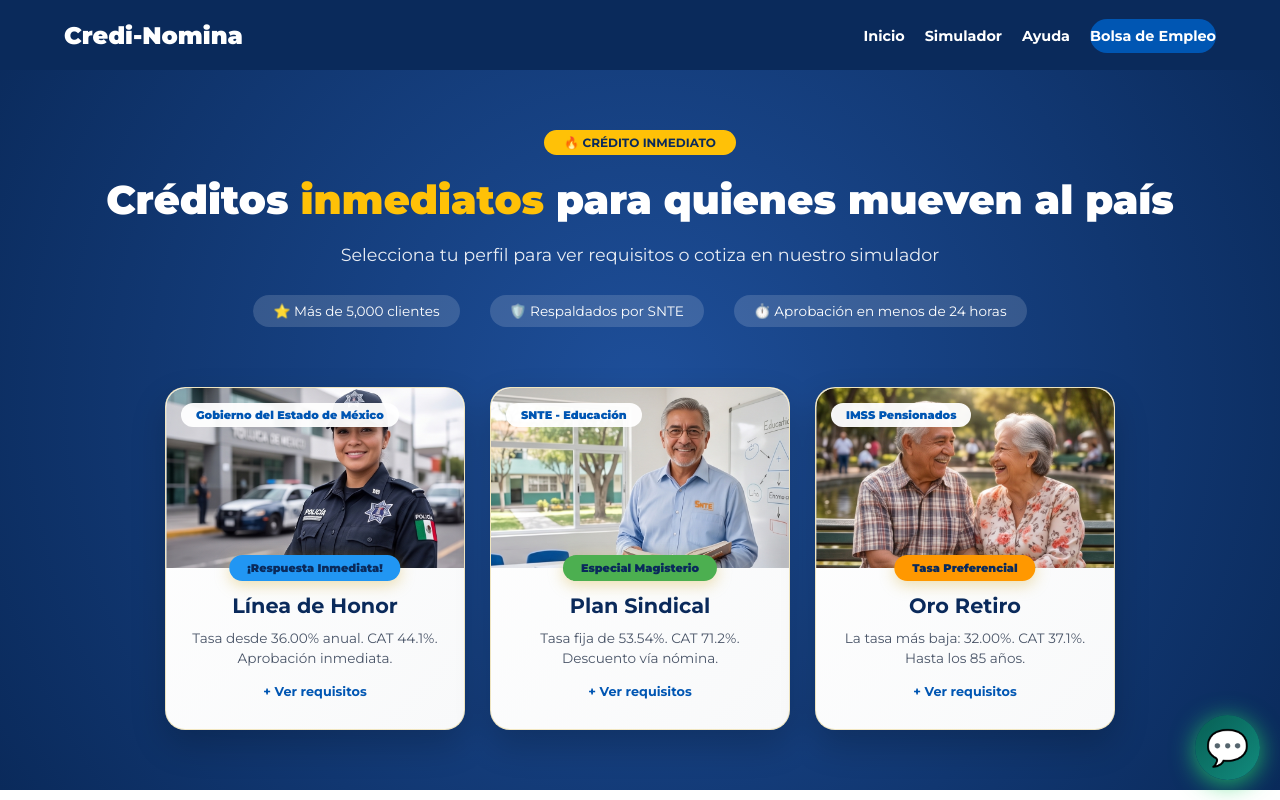
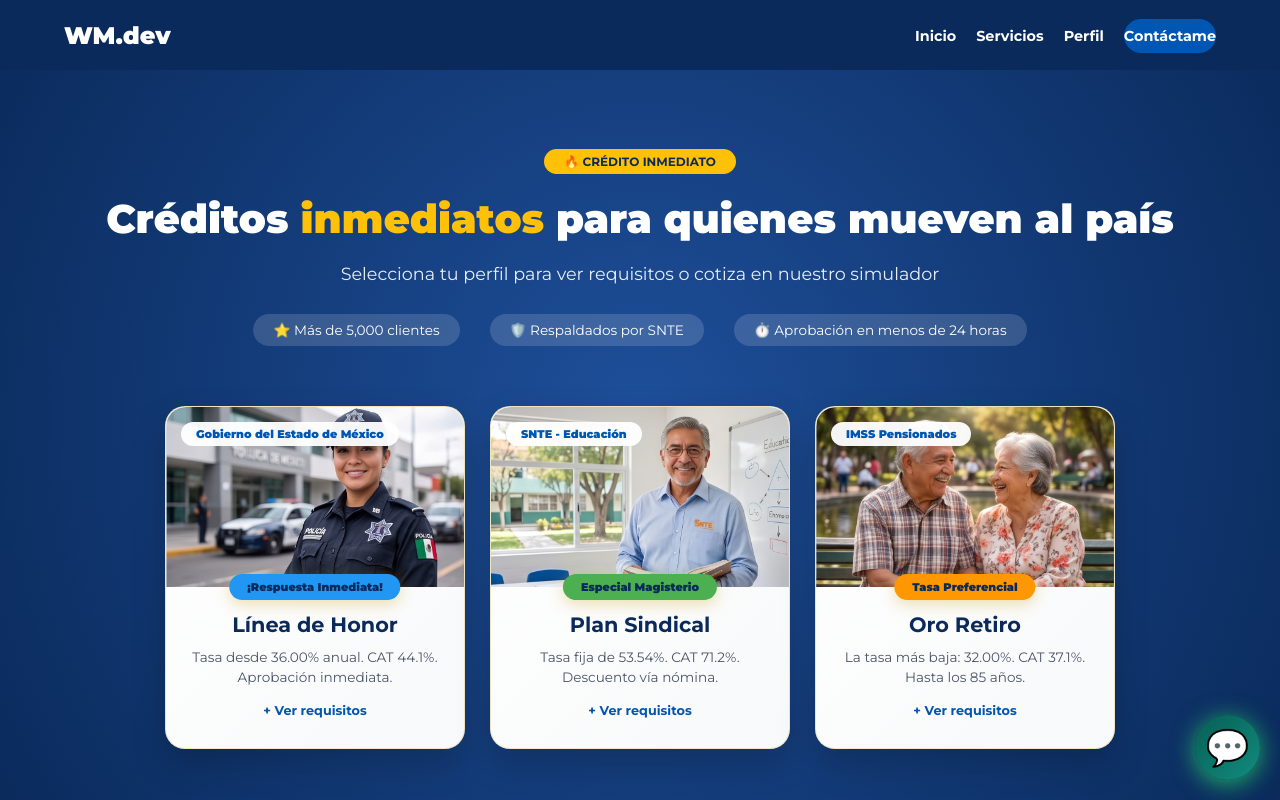
Before and after one commit to williaml1223/creditos, a website: page index.html in a window 1280 px wide. Shown: the top 800 px of the page. Drawn offline with Linux system fonts and the light colour scheme.

Commit message:
Revamp navbar and add mobile menu functionality

```diff
--- a/index.html
+++ b/index.html
@@ -41,15 +41,16 @@
     </a>
 
     <!-- NAVBAR CON MENÚ HAMBURGUESA -->
-    <nav class="navbar">
-        <div class="logo">Credi-Nomina</div>
-        <div class="menu-icon" onclick="toggleMenu()">
-            <svg width="28" height="28" viewBox="0 0 24 24" fill="none" xmlns="http://www.w3.org/2000/svg">
-                <path d="M3 12H21" stroke="white" stroke-width="2" stroke-linecap="round"/>
-                <path d="M3 6H21" stroke="white" stroke-width="2" stroke-linecap="round"/>
-                <path d="M3 18H21" stroke="white" stroke-width="2" stroke-linecap="round"/>
-            </svg>
-        </div>
+  <nav class="navbar">
+    <div class="logo">WM<span>.dev</span></div>
+    <button class="menu-btn" id="menuBtn">☰</button>
+    <ul class="nav-links" id="navLinks">
+        <li><a href="#inicio">Inicio</a></li>
+        <li><a href="#servicios">Servicios</a></li>
+        <li><a href="#perfil">Perfil</a></li>
+        <li><a href="https://wa.me/584248548251" target="_blank" class="btn-empleo">Contáctame</a></li>
+    </ul>
+</nav>
         <ul class="nav-links">
             <li><a href="#inicio" onclick="closeMenu()">Inicio</a></li>
             <li><a href="#servicios" onclick="closeMenu()">Simulador</a></li>
@@ -366,7 +367,23 @@
                 document.getElementById('res-pension').innerText = "$ 0";
             }
         }
+        // Menú hamburguesa para móvil
+const menuBtn = document.getElementById('menuBtn');
+const navLinks = document.getElementById('navLinks');
 
+if (menuBtn && navLinks) {
+    menuBtn.addEventListener('click', function() {
+        navLinks.classList.toggle('active');
+    });
+
+    // Cerrar menú al hacer clic en un enlace
+    navLinks.querySelectorAll('a').forEach(link => {
+        link.addEventListener('click', () => {
+            navLinks.classList.remove('active');
+        });
+    });
+}
     </script>
+
 </body>
 </html>
```
